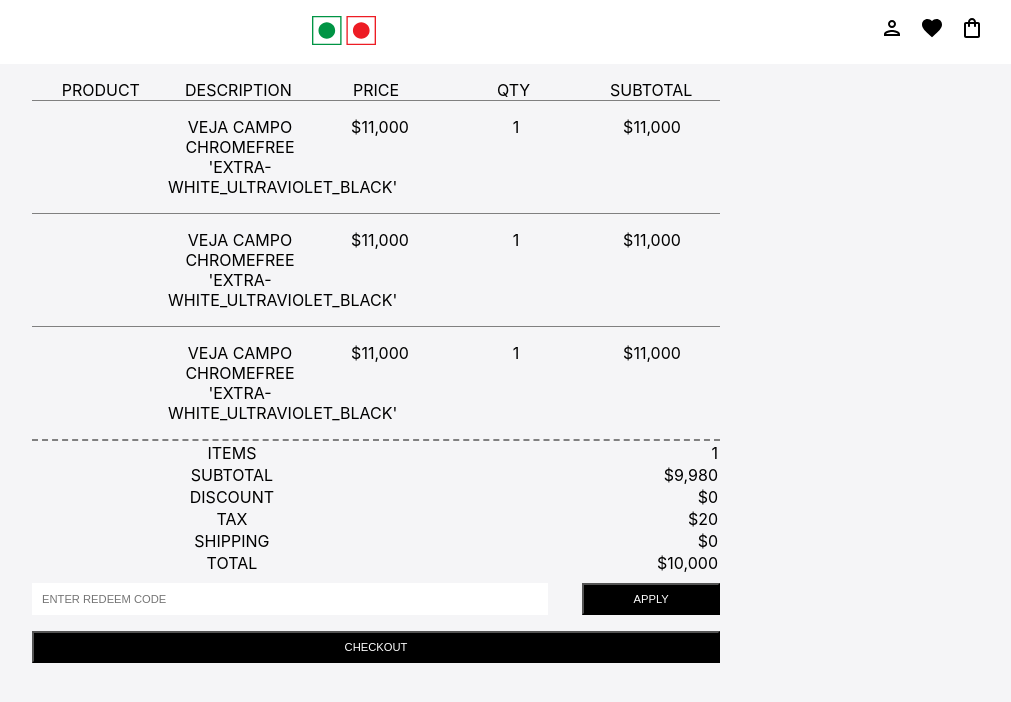
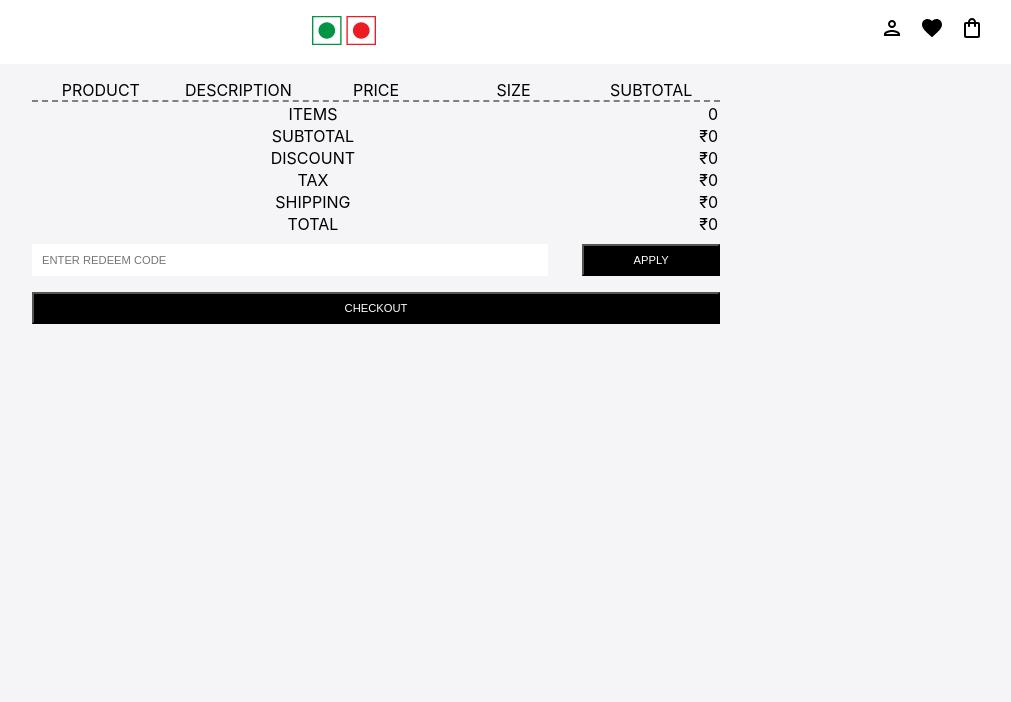
Before and after one commit to hmansh/vegnonvegx, a React (Create React App) app: page /cart in a window 1280 px wide. Shown: the top 702 px of the page, without its empty margins (264-1275 px from the left). Built offline with nearby package versions, Linux system fonts and the light colour scheme.

Commit message:
Updated Functions 2

```diff
--- a/package.json
+++ b/package.json
@@ -7,11 +7,15 @@
     "@testing-library/react": "^11.1.0",
     "@testing-library/user-event": "^12.1.10",
     "axios": "^0.24.0",
+    "firebase": "^9.6.1",
     "react": "^17.0.2",
     "react-dom": "^17.0.2",
     "react-highlight": "^0.14.0",
+    "react-redux": "^7.2.6",
     "react-router-dom": "^6.2.1",
     "react-scripts": "4.0.3",
+    "redux": "^4.1.2",
+    "redux-devtools-extension": "^2.13.9",
     "web-vitals": "^1.0.1"
   },
   "scripts": {
--- a/src/components/Product/Product.js
+++ b/src/components/Product/Product.js
@@ -2,6 +2,7 @@
 import { Link } from 'react-router-dom';
 import Fav from "../../assets/favorite.svg";
 import NotFav from "../../assets/favorite_border.svg";
+import { useDispatch } from 'react-redux';
 
 const useStyle = props => ({
     productContainer: {
@@ -39,6 +40,11 @@
     },
     productName: {
         textAlign: 'center',
+        maxHeight: '1.5rem',
+        overflow:"hidden",
+        whiteSpace:"nowrap",
+        textOverflow:"ellipsis",
+        width:"100%",
     },
     sizes: {
         textAlign: 'center',
@@ -59,26 +65,24 @@
 
 export default function Product(props) {
 
+    const dispatch = useDispatch();
     const style = useStyle(props.data);
-    React.useEffect(() => {
-        console.log(props);
-    }, []);
 
     return (
-        <Link to={{pathname: '/product',
-                    query: {...props.data}}} className='reactLink'>
             <div style={style.productContainer} className='productContainer'>
-                <div style={style.productImageContainer}></div>
+                <Link onClick={() => dispatch({type:"SET_PRODUCT_OBJ", payload: props.data})}
+                    to='/product' className='reactLink'>
+                    <div style={style.productImageContainer}></div>
+                </Link>
                 <div style={style.productDetailsContainerLower}>
                     <div style={style.companyName}>{props.data.company}</div>
                     <div style={style.productName}>{props.data.name}</div>
                     <div style={style.priceAndWishlist}>
-                        <div style={style.productPriceHover}>${props.data.price}</div>
+                        <div style={style.productPriceHover}>₹{props.data.price}</div>
                         <div style={style.wishlistLogo}></div>
                     </div>
                     {/* <div style={style.sizes}>{dummyData.sizes}</div> */}
                 </div>
             </div>
-        </Link>
     )
 }
--- a/src/components/views/ShoppingCart/ShoppingCart.js
+++ b/src/components/views/ShoppingCart/ShoppingCart.js
@@ -1,4 +1,5 @@
 import React from 'react';
+import { useSelector } from 'react-redux';
 
 const useStyle = {
     mainContainer: {
@@ -68,29 +69,47 @@
         borderRadius: 0,
         backgroundColor: "#fff",
     },
+    imageContainer: {
+        height: '5rem',
+    }
 };
 
 const productRow = (item) => {
     return (
         <div style={useStyle.productContainer}>
-            <div style={{ ...useStyle.headingDiv }}></div>
             <div style={{ ...useStyle.headingDiv }}>
-                VEJA CAMPO CHROMEFREE 'EXTRA-WHITE_ULTRAVIOLET_BLACK'
+                <img src={item.imgUrl} style={useStyle.imageContainer} alt="ima"/>
             </div>
             <div style={{ ...useStyle.headingDiv }}>
-                $11,000
+                {item.name}
             </div>
             <div style={{ ...useStyle.headingDiv }}>
-                1
+                ₹{item.price}
             </div>
             <div style={{ ...useStyle.headingDiv }}>
-                $11,000
+                {item.shoeSize}
+            </div>
+            <div style={{ ...useStyle.headingDiv }}>
+                ₹{item.price}
             </div>
         </div>
     )
 }
 
+const calcTotalValue = (cartItems) => {
+    var sum = 0;
+    cartItems.map(item => {
+        return sum += item.price
+    });
+    return sum;
+}
+
 export default function ShoppingCart() {
+
+    const cartItems = useSelector(state => state.cartItems);
+    const totalAmount = calcTotalValue(cartItems);
+    const totalTax = Math.floor(totalAmount*.12);
+
     return (
         <div style={useStyle.mainContainer}>
             <div style={useStyle.cartContainer}>
@@ -98,11 +117,11 @@
                     <div style={{ ...useStyle.headingDiv }}>PRODUCT</div>
                     <div style={{ ...useStyle.headingDiv }}>DESCRIPTION</div>
                     <div style={{ ...useStyle.headingDiv }}>PRICE</div>
-                    <div style={{ ...useStyle.headingDiv }}>QTY</div>
+                    <div style={{ ...useStyle.headingDiv }}>SIZE</div>
                     <div style={{ ...useStyle.headingDiv }}>SUBTOTAL</div>
                 </div>
                 <div style={useStyle.productTable}>
-                    {[1,2,3].map(item => {
+                    {cartItems.map(item => {
                         return productRow(item);
                     })}
                 </div>
@@ -111,27 +130,27 @@
                     <table style={useStyle.table}>
                         <tr style={useStyle.tableRow}>
                             <td style={useStyle.tableData}>ITEMS</td>
-                            <td style={{ ...useStyle.tableData, ...useStyle.costColumn }}>1</td>
+                            <td style={{ ...useStyle.tableData, ...useStyle.costColumn }}>{cartItems.length}</td>
                         </tr>
                         <tr>
                             <td style={useStyle.tableData}>SUBTOTAL</td>
-                            <td style={{ ...useStyle.tableData, ...useStyle.costColumn }}>$9,980</td>
+                            <td style={{ ...useStyle.tableData, ...useStyle.costColumn }}>₹{totalAmount}</td>
                         </tr>
                         <tr>
                             <td style={useStyle.tableData}>DISCOUNT</td>
-                            <td style={{ ...useStyle.tableData, ...useStyle.costColumn }}>$0</td>
+                            <td style={{ ...useStyle.tableData, ...useStyle.costColumn }}>₹0</td>
                         </tr>
                         <tr>
                             <td style={useStyle.tableData}>TAX</td>
-                            <td style={{ ...useStyle.tableData, ...useStyle.costColumn }}>$20</td>
+                            <td style={{ ...useStyle.tableData, ...useStyle.costColumn }}>₹{totalTax}</td>
                         </tr>
                         <tr>
                             <td style={useStyle.tableData}>SHIPPING</td>
-                            <td style={{ ...useStyle.tableData, ...useStyle.costColumn }}>$0</td>
+                            <td style={{ ...useStyle.tableData, ...useStyle.costColumn }}>₹0</td>
                         </tr>
                         <tr>
                             <td style={useStyle.tableData}>TOTAL</td>
-                            <td style={{ ...useStyle.tableData, ...useStyle.costColumn }}>$10,000</td>
+                            <td style={{ ...useStyle.tableData, ...useStyle.costColumn }}>₹{totalAmount + totalTax}</td>
                         </tr>
                     </table>
                 </div>
--- a/src/components/views/Wishlist/Wishlist.js
+++ b/src/components/views/Wishlist/Wishlist.js
@@ -1,9 +1,9 @@
 import React from 'react';
 import Product from '../../Product/Product';
+import axios from 'axios';
 
 const useStyle = {
     mainContainer: {
-        border: '1px solid red',
         overflow: 'scroll',
         display: "grid",
         gridTemplateColumns: "repeat(4, 1fr)",
@@ -15,10 +15,23 @@
 };
 
 export default function Wishlist() {
+    const [data, setData] = React.useState([]);
+
+    React.useEffect(() => {
+        const url = 'http://localhost:8081/getWishlist.do/';
+        axios.get(url).then(response => {
+            setData(response.data);
+            console.log(response.data);
+            return;
+        }).catch(err => {
+            console.log(err);
+        });
+    }, []);
+
     return (
         <div style={useStyle.mainContainer}>
-            {[1, 2, 4, 5, 7, 8, 9].map( item =>
-                <Product/>
+            {data.map( item =>
+                <Product data={item}/>
             )}
         </div>
     )
--- a/src/index.js
+++ b/src/index.js
@@ -2,10 +2,16 @@
 import ReactDOM from 'react-dom';
 import './index.css';
 import App from './App';
+import { Provider } from 'react-redux';
+import rootReducer from './reducer/rootReducer';
+import { createStore } from 'redux';
+import { composeWithDevTools } from 'redux-devtools-extension';
+
+const store = createStore(rootReducer, composeWithDevTools());
 
 ReactDOM.render(
-  <React.StrictMode>
+  <Provider store={store}>
     <App />
-  </React.StrictMode>,
+  </Provider>,
   document.getElementById('root')
 );
--- /dev/null
+++ b/src/reducer/rootReducer.js
@@ -0,0 +1,35 @@
+
+const initialState = {
+    currProductObj : {},
+    cartItems: [],
+    userSignedIn: false,
+};
+
+export default function rootReducer(state = initialState, actions) {
+    switch(actions.type){
+        case "SET_PRODUCT_OBJ":
+            return {
+                ...state,
+                currProductObj: actions.payload
+            }
+        case "RESET_PRODUCT_OBJ":
+            return state
+        case "ADD_TO_CART":
+            return {
+                ...state,
+                cartItems: [...state.cartItems, actions.payload]
+            }
+        case "SIGNED_IN":
+            return {
+                ...state,
+                userSignedIn: true
+            }
+        case "SIGNED_OUT":
+            return {
+                ...state,
+                userSignedIn: false
+            }
+        default:
+            return state
+    }
+}
```
Also changed, not shown: src/components/views/ProductPage/ProductPage.js (+31 -23 lines), 1 other file (tests, documents, lock files or other folders).
